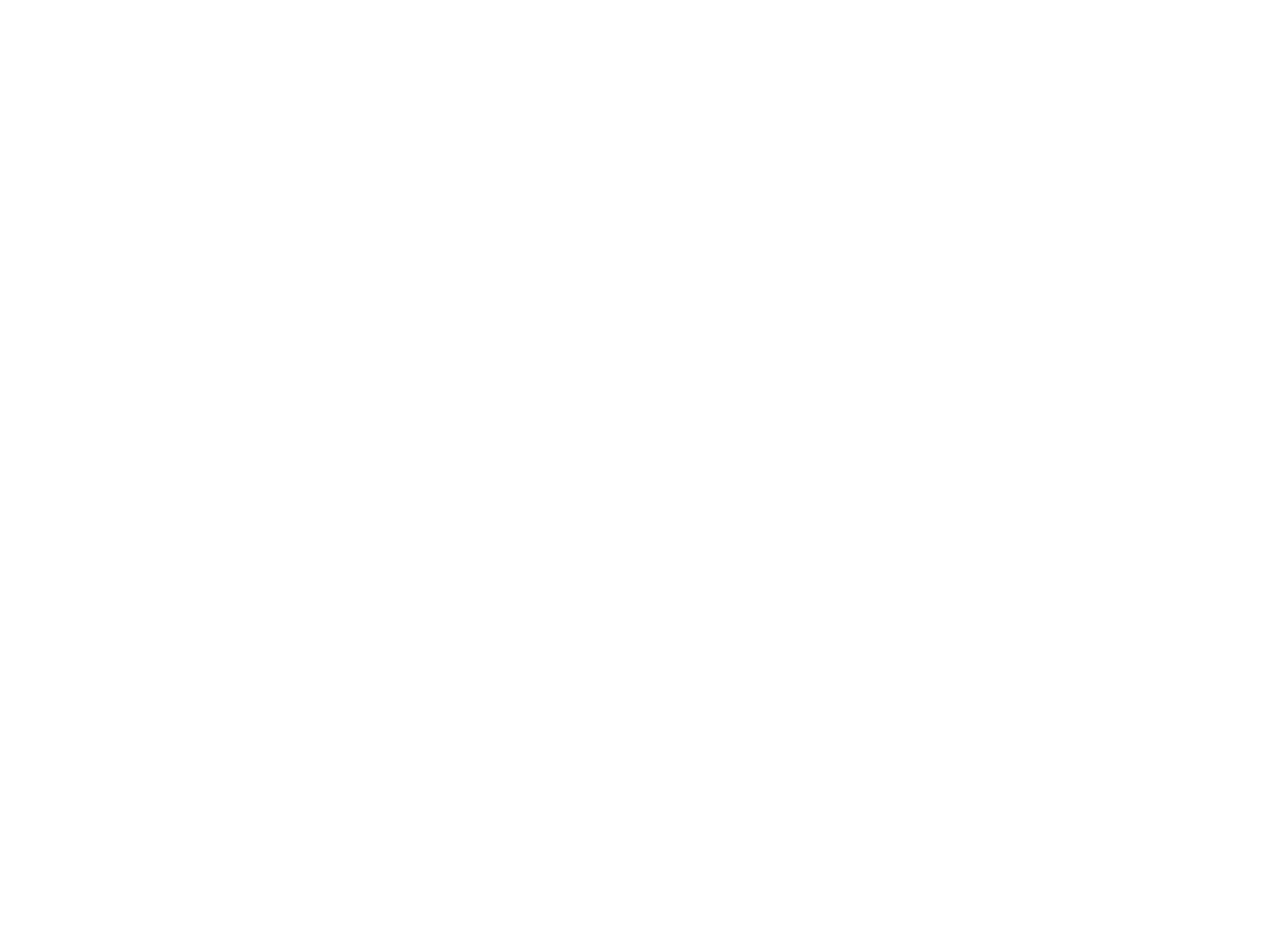
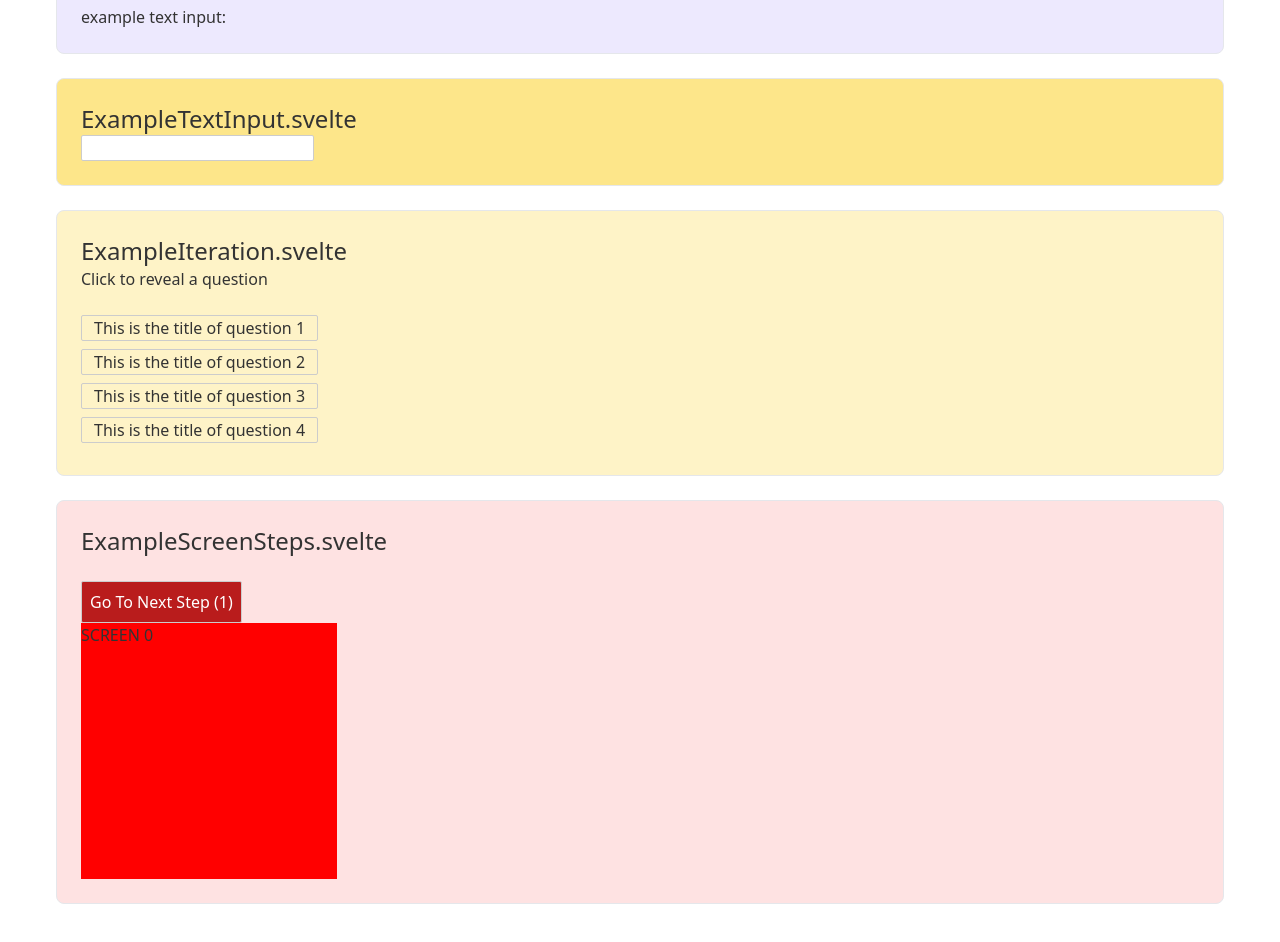
Before and after one commit to bkeating/bitcoin-billionaire, a Svelte app: page / in a window 1280 px wide. Shown: the part 180-1122 px from the top of the page. Before the commit the page ends 800 px from the top, so only its background shows below. Built offline with nearby package versions, Linux system fonts and the light colour scheme.

Commit message:
sandbox walk-through with Aaron

```diff
--- a/src/App.svelte
+++ b/src/App.svelte
@@ -1,8 +1,8 @@
 <script>
-	import GameWraper from './GameWrapper.svelte';
+	import GameWrapper from './GameWrapper.svelte';
 </script>
 
-<GameWraper />
+<GameWrapper />
 
 <style global>
   @tailwind base;
--- /dev/null
+++ b/src/ExampleGlobalState.svelte
@@ -0,0 +1,11 @@
+<script>
+  import { currentScreen, exampleTextInput } from './store';
+</script>
+
+<div class="bg-purple-100 border rounded-lg p-6 my-6">
+  <h2 class="text-2xl mb-6">ExampleGlobalState.svelte</h2>
+  <ul>
+    <li>currentScreen: {$currentScreen}</li>
+    <li>example text input: {$exampleTextInput}</li>
+  </ul>
+</div>
--- /dev/null
+++ b/src/ExampleIteration.svelte
@@ -0,0 +1,24 @@
+<script>
+  const handleQuestionClick = (question) => {
+    alert(question);
+  }
+  const questionList = [
+    { title: 'This is the title of question 1', question: 'How are you doing?'},
+    { title: 'This is the title of question 2', question: 'Who are you?'},
+    { title: 'This is the title of question 3', question: 'Why are you here?'},
+    { title: 'This is the title of question 4', question: 'What are we suppose to do?'},
+  ];
+</script>
+
+<div class="bg-yellow-100 border rounded-lg p-6 my-6">
+  <h2 class="text-2xl">ExampleIteration.svelte</h2>
+  <p class="mb-6">Click to reveal a question</p>
+  {#each questionList as { title, question }}
+     <button
+      class="block mb-2 cursor-pointer px-3"
+      on:click={() => handleQuestionClick(question)}
+    >
+      {title}
+    </button>
+  {/each}
+</div>
--- /dev/null
+++ b/src/ExampleScreenSteps.svelte
@@ -0,0 +1,34 @@
+<script>
+  import { fade, fly } from 'svelte/transition';
+
+  import { currentScreen } from './store';
+
+  import ScreenStepper from './ScreenStepper.svelte';
+
+  const screens = [
+    { label: 0, bgColor: 'red'},
+    { label: 1, bgColor: 'blue'},
+    { label: 2, bgColor: 'yellow'},
+    { label: 3, bgColor: 'green'},
+    { label: 4, bgColor: 'orange'},
+  ];
+</script>
+
+<div class="bg-red-100 border rounded-lg p-6 my-6">
+  <h2 class="text-2xl mb-6">ExampleScreenSteps.svelte</h2>
+  <ScreenStepper />
+  <div class="relative overflow-hidden h-64 w-64">
+    {#each screens as { label, bgColor }}
+      {#if $currentScreen === label}
+        <div
+          class="absolute bottom-0 right-0 w-64 h-64"
+          style="background-color: {bgColor};"
+          in:fly="{{ x: 200, duration: 300 }}"
+          out:fade
+        >
+          SCREEN {label}
+        </div>
+      {/if}
+    {/each}
+  </div>
+</div>
--- /dev/null
+++ b/src/ExampleTextInput.svelte
@@ -0,0 +1,17 @@
+<script>
+  import { exampleTextInput } from './store';
+
+  // 'exported' variables appear as 'props' to Svelte components.
+  export let foo;
+
+  // Local (component) state is as simple as using a basic operator. (no useState!)
+  let value = foo;
+
+  // '$:' is valid js. it means 're-run this everytime any of my variables change'.
+  $: console.log(value);
+</script>
+
+<div class="bg-yellow-200 border rounded-lg p-6">
+  <h2 class="text-2xl">ExampleTextInput.svelte</h2>
+  <input type="text" bind:value={$exampleTextInput} />
+</div>
--- a/src/GameWrapper.svelte
+++ b/src/GameWrapper.svelte
@@ -1,3 +1,13 @@
-<div class="bg-blue-100 max-w-7xl mx-auto p-12">
-  [insert game here]
+<script>
+  import ExampleTextInput from './ExampleTextInput.svelte';
+  import ExampleIteration from './ExampleIteration.svelte';
+  import ExampleGlobalState from './ExampleGlobalState.svelte';
+  import ExampleScreenSteps from './ExampleScreenSteps.svelte';
+</script>
+
+<div class="bg-gray-`00 max-w-7xl mx-auto p-12">
+  <ExampleGlobalState />
+  <ExampleTextInput />
+  <ExampleIteration />
+  <ExampleScreenSteps />
 </div>
--- /dev/null
+++ b/src/ScreenStepper.svelte
@@ -0,0 +1,15 @@
+<script>
+  import { currentScreen } from './store';
+
+  const handleGoToNextScreen = () => {
+    if ($currentScreen > 3) {
+      currentScreen.set(0);
+    } else {
+      currentScreen.set($currentScreen + 1);
+    }
+  }
+</script>
+
+<button on:click={handleGoToNextScreen} class="bg-red-700 text-white p-2">
+  Go To Next Step ({$currentScreen + 1})
+</button>
--- /dev/null
+++ b/src/SoundEffectsDemo.svelte
@@ -0,0 +1,3 @@
+<script>
+  import { Howl, Howler } from 'howler';
+</script>
--- /dev/null
+++ b/src/store.js
@@ -0,0 +1,4 @@
+import { writable } from 'svelte/store';
+
+export const currentScreen = writable(0);
+export const exampleTextInput = writable('');
```
